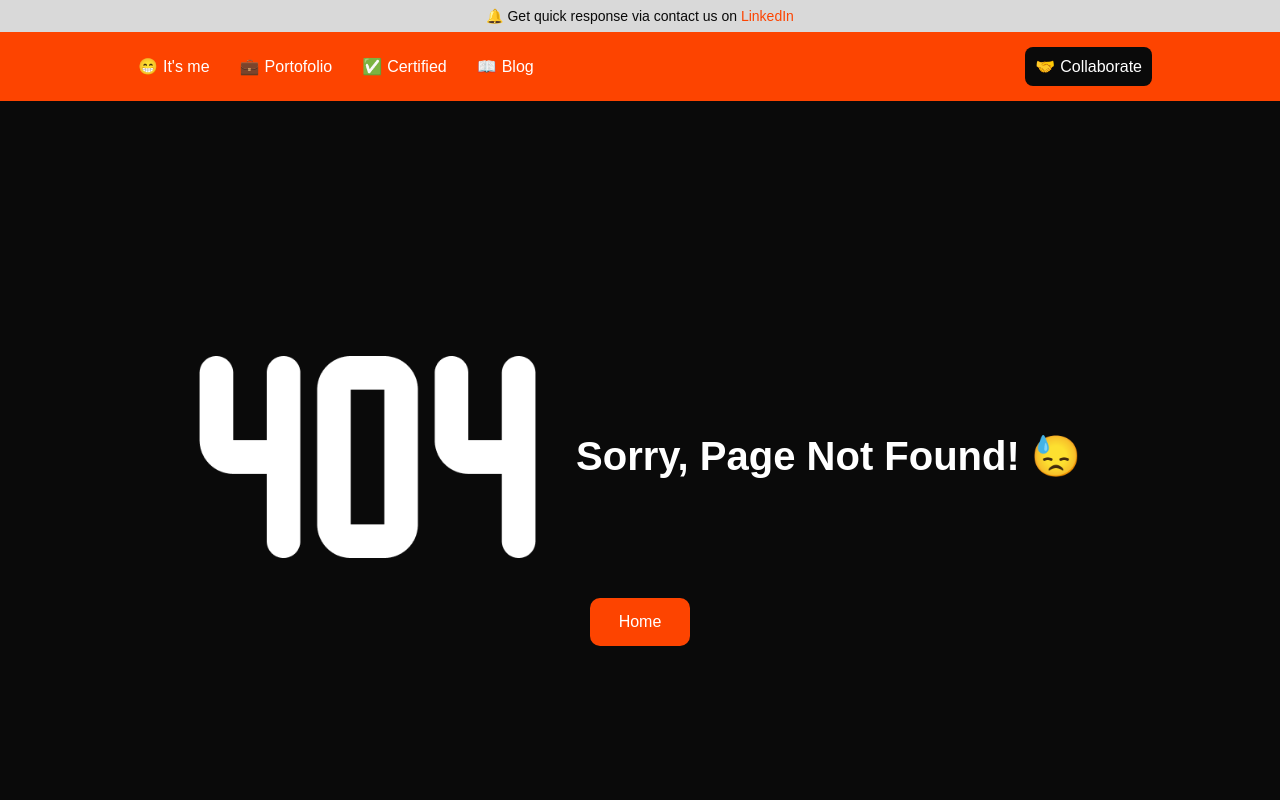
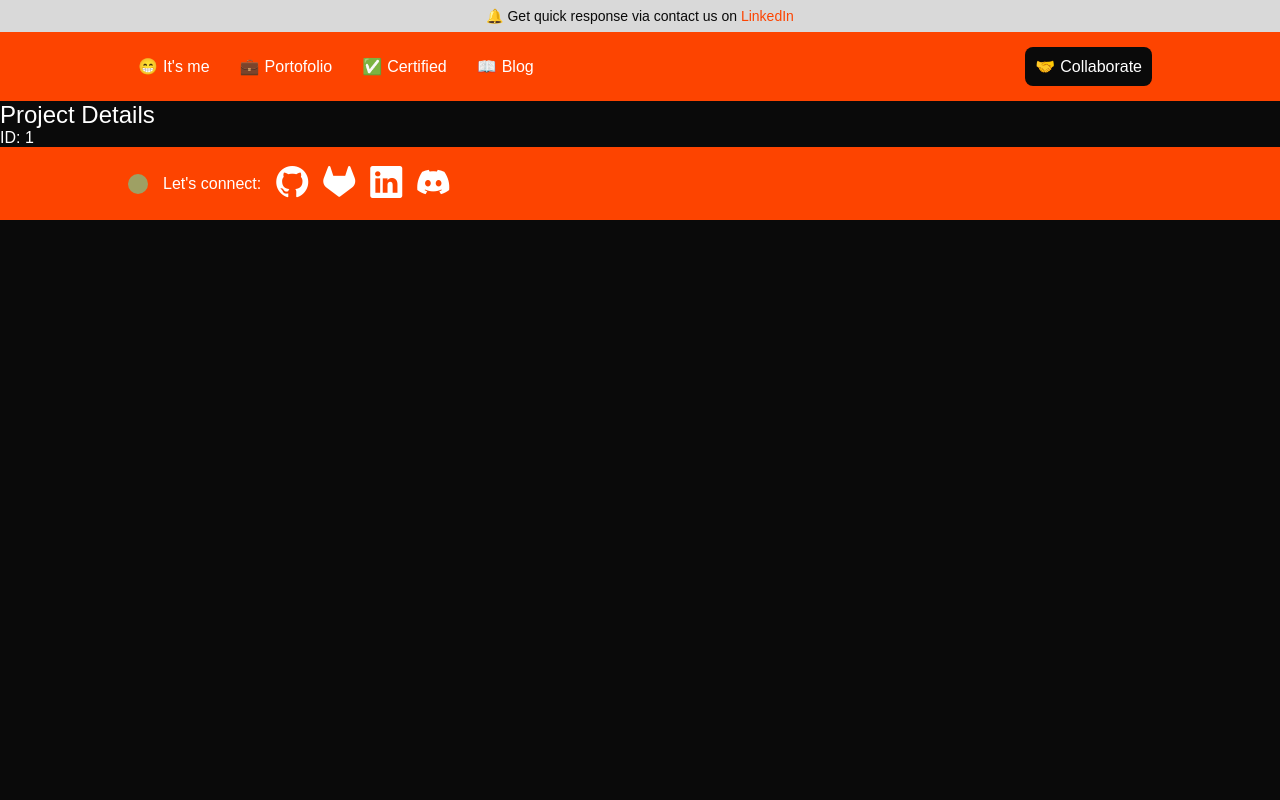
Before and after one commit to Aramdhann/personal-web, a Vue app: page /portofolio/1 in a window 1280 px wide. Before the commit this address had no page. Shown: the top 800 px of the page. Built offline with nearby package versions, Linux system fonts and the light colour scheme; a web font is replaced by a local one.

Commit message:
add route to show detail portofolio

```diff
--- a/src/components/FeaturedProjectItem.vue
+++ b/src/components/FeaturedProjectItem.vue
@@ -24,10 +24,11 @@ const truncateDescription = (description, limit) => {
 
 <template>
   <Toast v-if="showToast" />
-  <div
+  <a
     v-if="projects && projects.length > 0"
     v-for="project in projects"
     :key="project.data.project_id"
+    :href="`/portofolio/${project.data.project_id}`"
   >
     <div class="card-base-animate">
       <div class="card card-animate">
@@ -63,7 +64,7 @@ const truncateDescription = (description, limit) => {
         </div>
       </div>
     </div>
-  </div>
+  </a>
   <div v-else>No project data available</div>
 </template>
 
--- a/src/router/index.js
+++ b/src/router/index.js
@@ -18,6 +18,10 @@ const router = createRouter({
       component: () => import("@/views/PortofolioView.vue"),
     },
     {
+      path: "/portofolio/:id",
+      component: () => import("@/views/ProjectDetail.vue")
+    },
+    {
       path: "/blog",
       name: "blog",
       component: () => import("@/views/BlogView.vue"),
--- /dev/null
+++ b/src/views/ProjectDetail.vue
@@ -0,0 +1,10 @@
+<template>
+<div>
+  <h2>Project Details</h2>
+  <p>ID: {{ $route.params.id }}</p>
+</div>
+</template>
+
+<style scoped>
+
+</style>
```
